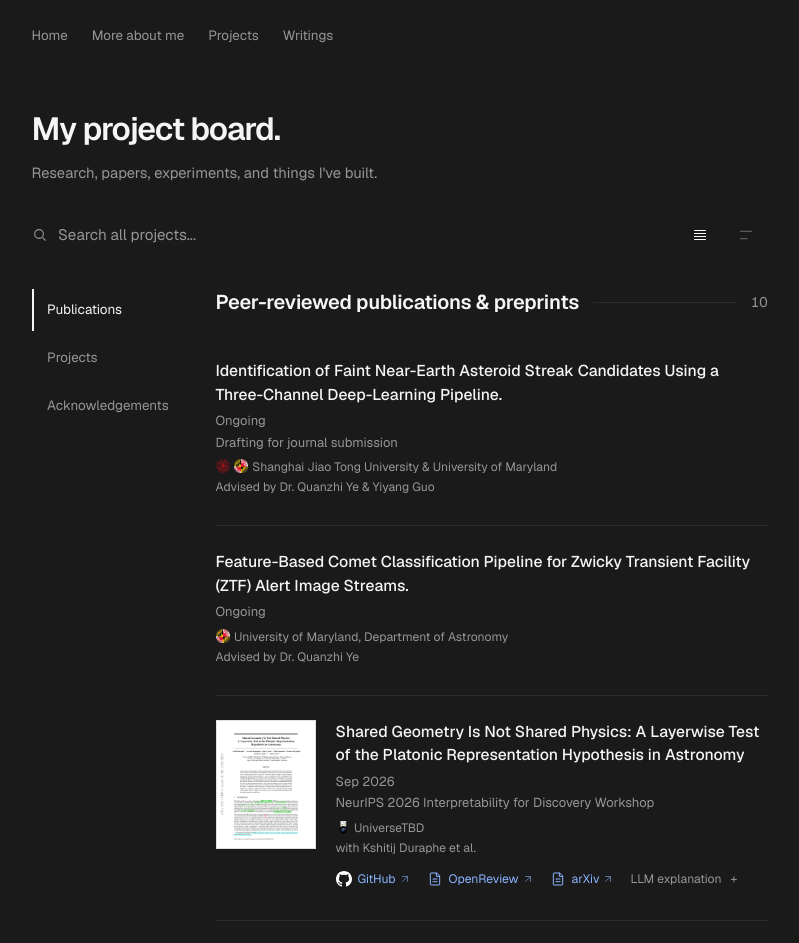
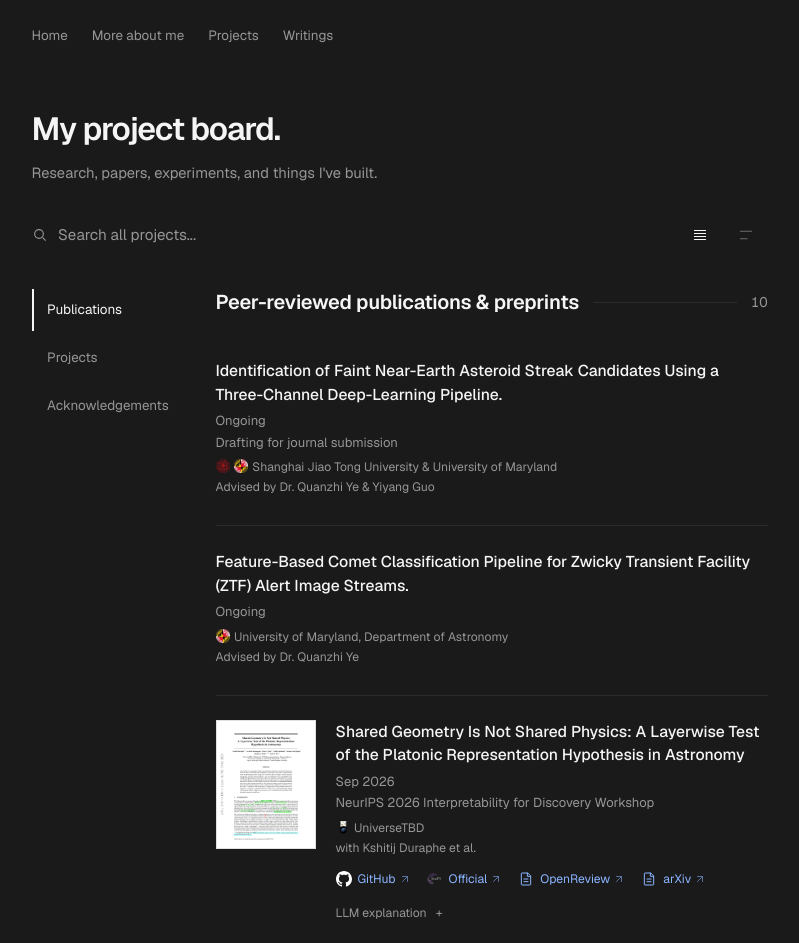
Before and after one commit to Ehdunhackme/ehdunhackme.github.io, a Next.js app: page /projects in a window 1280 px wide. Shown: the top 943 px of the page, without its empty margins (233-1032 px from the left). Built offline with nearby package versions, Linux system fonts and the light colour scheme.

Commit message:
Add official NeurIPS links and logo to research papers

```diff
--- a/src/components/resource-link.tsx
+++ b/src/components/resource-link.tsx
@@ -2,12 +2,13 @@ import type {AnchorHTMLAttributes} from "react";
 import Link from "next/link";
 import styles from "./resource-link.module.css";
 
-type ResourceKind = "github" | "huggingface" | "smollertts" | "chert" | "document" | "code" | "web";
+type ResourceKind = "github" | "huggingface" | "smollertts" | "chert" | "neurips" | "document" | "code" | "web";
 
 function resourceKind(href: string): ResourceKind {
   if (href.includes("github.com") && /\/blob\/.*\.(md|py|json)/.test(href)) return "code";
   if (href.includes("github.com")) return "github";
   if (href.includes("huggingface.co")) return "huggingface";
+  if (href.startsWith("https://neurips.cc/")) return "neurips";
   if (href.startsWith("/projects/smollertts/")) return "smollertts";
   if (href.startsWith("/projects/chert/")) return "chert";
   if (/arxiv\.org|openreview\.net|drive\.google\.com|\.pdf(?:[?#]|$)|^\/writings\//.test(href)) return "document";
@@ -20,6 +21,7 @@ function ResourceIcon({kind}: {kind: ResourceKind}) {
     huggingface: "/assets/icons/huggingface.svg",
     smollertts: "/projects/smollertts/mark.svg",
     chert: "/assets/logos/chert-square.webp",
+    neurips: "/assets/logos/neurips.svg",
   };
   if (kind in logos) {
     return <img className={`${styles.icon} ${kind === "github" ? styles.monochrome : ""}`} src={logos[kind as keyof typeof logos]} width="16" height="16" alt="" />;
--- a/src/content/projects.tsx
+++ b/src/content/projects.tsx
@@ -18,6 +18,20 @@ const smollerttsExplanation = [
     "The project brings a small speech model into a working browser demo, with downloadable weights, an interactive architecture diagram and evaluation recordings. It uses one English voice and makes a deliberate trade-off between size and naturalness: unfamiliar words and long passages can still sound uneven. The published quality and word-error comparisons are exploratory, rather than a claim to outperform larger models.",
   ],
 ];
+
+function NeurIPSOfficialLink({ href }: { href: string }) {
+  return (
+    <ResourceLink
+      href={href}
+      target="_blank"
+      rel="noopener noreferrer"
+      aria-label="Official NeurIPS page"
+      title="Official NeurIPS page"
+    >
+      Official
+    </ResourceLink>
+  );
+}
 
 const chertExplanation = [
   [
@@ -139,7 +153,7 @@ export function ProjectsContent() {
             {
               id: "platonic-representation",
               searchText:
-                "Sep 2026 Shared Geometry Is Not Shared Physics: A Layerwise Test of the Platonic Representation Hypothesis in Astronomy UniverseTBD NeurIPS 2026 Interpretability for Discovery Workshop with Kshitij Duraphe et al. GitHub OpenReview arXiv The idea Two models can group the same galaxies similarly without encoding the same useful physics. Nearby points in representation space may reflect shared visual features rather than redshift or other physical properties. Genuine interchangeability requires more than similar geometry: a predictor trained on one survey should also remain useful when transferred to another. Layerwise alignment and transfer Matched optical images, infrared images, and spectra provide a common set of astronomical objects for comparing 36 pretrained models. Across 139 model-survey comparisons, neighborhood alignment measures agreement at different depths. Cross-survey prediction then compares layers chosen for geometric similarity with layers chosen for their ability to predict the target physical property. The takeaway Local alignment appears somewhere in every comparison, but does not generally increase with depth. Geometry-selected layers underperform label-selected layers in the image-transfer tests, and aligned final representations can still fail at redshift transfer. Similar neighborhoods therefore do not establish shared physical information; direct prediction and transfer tests remain necessary.",
+                "Sep 2026 Shared Geometry Is Not Shared Physics: A Layerwise Test of the Platonic Representation Hypothesis in Astronomy UniverseTBD NeurIPS 2026 Interpretability for Discovery Workshop with Kshitij Duraphe et al. GitHub Official OpenReview arXiv The idea Two models can group the same galaxies similarly without encoding the same useful physics. Nearby points in representation space may reflect shared visual features rather than redshift or other physical properties. Genuine interchangeability requires more than similar geometry: a predictor trained on one survey should also remain useful when transferred to another. Layerwise alignment and transfer Matched optical images, infrared images, and spectra provide a common set of astronomical objects for comparing 36 pretrained models. Across 139 model-survey comparisons, neighborhood alignment measures agreement at different depths. Cross-survey prediction then compares layers chosen for geometric similarity with layers chosen for their ability to predict the target physical property. The takeaway Local alignment appears somewhere in every comparison, but does not generally increase with depth. Geometry-selected layers underperform label-selected layers in the image-transfer tests, and aligned final representations can still fail at redshift transfer. Similar neighborhoods therefore do not establish shared physical information; direct prediction and transfer tests remain necessary.",
               className: "paper-showcase",
               content: (
                 <article className={"paper-row"}>
@@ -205,6 +219,7 @@ export function ProjectsContent() {
                         >
                           {"GitHub"}
                         </ResourceLink>
+                        <NeurIPSOfficialLink href="https://neurips.cc/virtual/2026/loc/atlanta/164232" />
                         <ResourceLink
                           href={"https://openreview.net/forum?id=Xw72C0uPBw"}
                           target={"_blank"}
@@ -242,7 +257,7 @@ export function ProjectsContent() {
             {
               id: "perturbation-robustness",
               searchText:
-                "Sep 2026 How Perturbations Propagate: A Multi-Level Analysis of Robustness in Large Language Models EleutherAI NeurIPS 2026 Interpscience Workshop with Emily Liu et al. GitHub arXiv The idea A typo changes the form of individual words, while shuffling changes their order and context. Both can hurt predictions, but the disruption can begin at different depths and affect different attention functions. Tracking the path from altered input to hidden states to output reveals distinctions that a final accuracy or loss score misses. Tracing disruption through the model Six perturbations, including character edits, token substitutions, and shuffling, are evaluated through output behavior, layerwise representations, and attention-head function. Behavioral comparisons span four GPT-2 and two Qwen2.5 checkpoints; head-level analysis focuses on GPT-2. Gradient-guided HotFlip substitutions are compared with random substitutions at the same edit rate to separate targeted disruption from the amount of corruption. The takeaway Different perturbations leave different internal signatures, and HotFlip is more disruptive than matched random edits in the tested settings. Patterns are only partly consistent across checkpoints. Robustness is therefore better understood through complementary behavioral and internal measurements than through a single output score or representation metric.",
+                "Sep 2026 How Perturbations Propagate: A Multi-Level Analysis of Robustness in Large Language Models EleutherAI NeurIPS 2026 Interpscience Workshop with Emily Liu et al. GitHub Official arXiv The idea A typo changes the form of individual words, while shuffling changes their order and context. Both can hurt predictions, but the disruption can begin at different depths and affect different attention functions. Tracking the path from altered input to hidden states to output reveals distinctions that a final accuracy or loss score misses. Tracing disruption through the model Six perturbations, including character edits, token substitutions, and shuffling, are evaluated through output behavior, layerwise representations, and attention-head function. Behavioral comparisons span four GPT-2 and two Qwen2.5 checkpoints; head-level analysis focuses on GPT-2. Gradient-guided HotFlip substitutions are compared with random substitutions at the same edit rate to separate targeted disruption from the amount of corruption. The takeaway Different perturbations leave different internal signatures, and HotFlip is more disruptive than matched random edits in the tested settings. Patterns are only partly consistent across checkpoints. Robustness is therefore better understood through complementary behavioral and internal measurements than through a single output score or representation metric.",
               className: "paper-showcase",
               content: (
                 <article className={"paper-row"}>
@@ -309,6 +324,7 @@ export function ProjectsContent() {
                         >
                           {"GitHub"}
                         </ResourceLink>
+                        <NeurIPSOfficialLink href="https://neurips.cc/virtual/2026/loc/sydney/166043" />
                         <ResourceLink
                           href={"https://arxiv.org/abs/2609.03322"}
                           target={"_blank"}
@@ -339,7 +355,7 @@ export function ProjectsContent() {
             {
               id: "nonlinear-queries",
               searchText:
-                "Sep 2026 Beyond Query Linearity: The Case for Nonlinear Queries. EleutherAI NeurIPS 2026 SLM-Agents Workshop · Poster with Marko Karbevski et al. GitHub OpenReview The idea Attention uses queries to decide which information to retrieve. A learned linear query projection can be partly redundant with surrounding transformations: it may change coordinates without adding a genuinely new function. A nonlinear query pathway can break that symmetry, offering a way to spend a similar parameter budget on a richer computation instead. Nonlinear query projections A residual bottleneck network replaces the usual linear query projection, adding a nonlinear transformation before attention scores are computed. Matched-parameter linear baselines help isolate the effect of the query function rather than extra model capacity. Varying the learning-rate schedule tests how much of the benefit depends on the optimization setup. The takeaway In the reported 124M-model experiments, validation log-loss improves by roughly 0.3% to 2.4%, depending on the learning-rate schedule. A small change to the query pathway can therefore improve how a fixed parameter budget is used. The schedule dependence also makes training configuration an important part of evaluating the architecture.",
+                "Sep 2026 Beyond Query Linearity: The Case for Nonlinear Queries. EleutherAI NeurIPS 2026 SLM-Agents Workshop · Poster with Marko Karbevski et al. GitHub Official OpenReview The idea Attention uses queries to decide which information to retrieve. A learned linear query projection can be partly redundant with surrounding transformations: it may change coordinates without adding a genuinely new function. A nonlinear query pathway can break that symmetry, offering a way to spend a similar parameter budget on a richer computation instead. Nonlinear query projections A residual bottleneck network replaces the usual linear query projection, adding a nonlinear transformation before attention scores are computed. Matched-parameter linear baselines help isolate the effect of the query function rather than extra model capacity. Varying the learning-rate schedule tests how much of the benefit depends on the optimization setup. The takeaway In the reported 124M-model experiments, validation log-loss improves by roughly 0.3% to 2.4%, depending on the learning-rate schedule. A small change to the query pathway can therefore improve how a fixed parameter budget is used. The schedule dependence also makes training configuration an important part of evaluating the architecture.",
               className: "paper-showcase",
               content: (
                 <article className={"paper-row"}>
@@ -404,6 +420,7 @@ export function ProjectsContent() {
                         >
                           {"GitHub"}
                         </ResourceLink>
+                        <NeurIPSOfficialLink href="https://neurips.cc/virtual/2026/loc/paris/171253" />
                         <ResourceLink
                           href={"https://openreview.net/forum?id=M8z9uMfxk5"}
                           target={"_blank"}
```
Also changed, not shown: public/assets/logos/neurips.svg (added).
